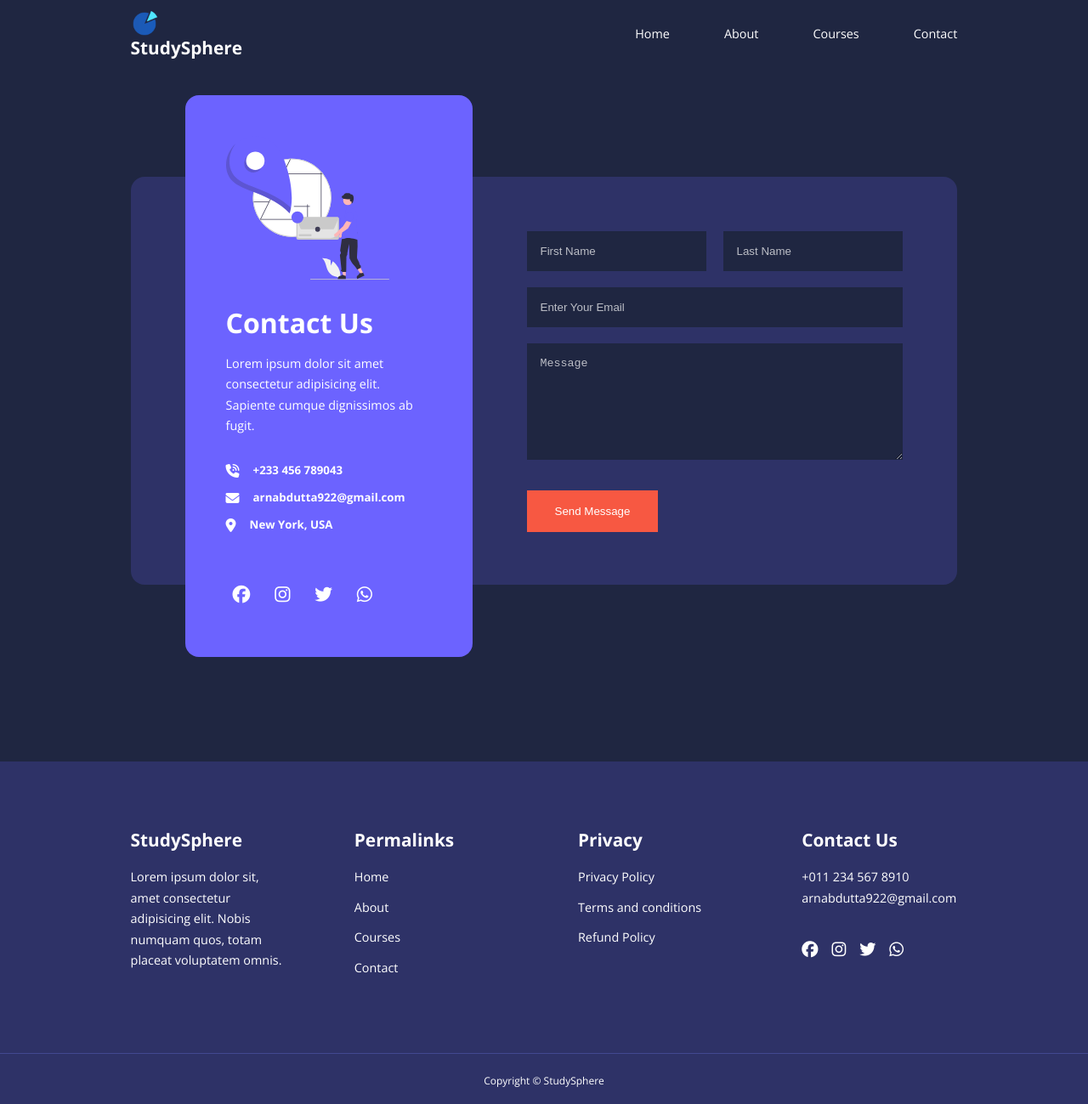
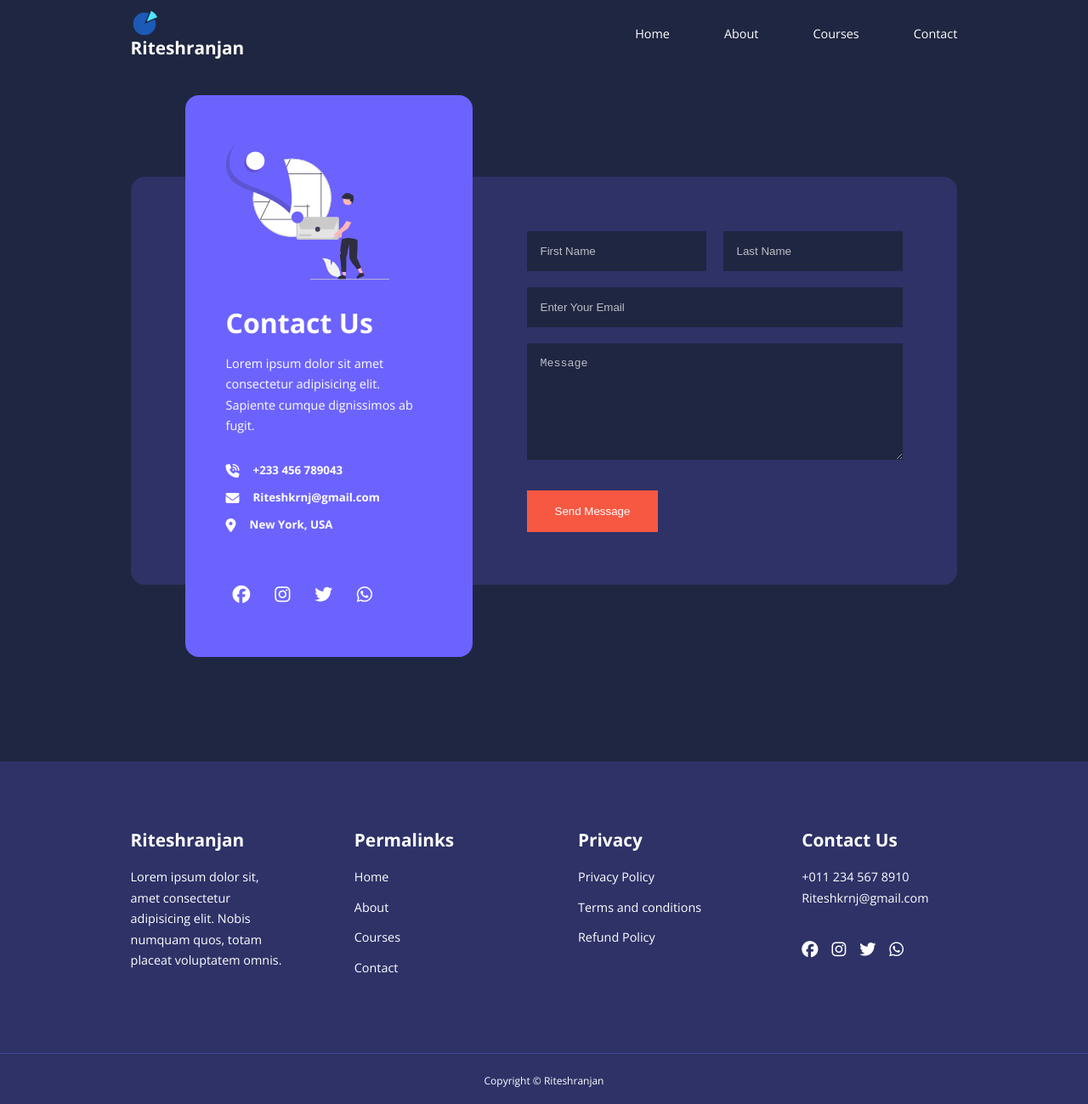
Before and after one commit to riteshranjan111/Online-Education, a plain HTML site: page contact.html in a window 1280 px wide. Shown: the whole page at 85% size. Drawn offline with nearby package versions, Linux system fonts and the light colour scheme.

Commit message:
Update contact.html

```diff
--- a/contact.html
+++ b/contact.html
@@ -14,7 +14,7 @@
     <nav>
         <div class="container nav__container">
 
-            <a href="index.html"><img src="./images/icon.png" alt="404"><h4>StudySphere</h4></a>
+            <a href="index.html"><img src="./images/icon.png" alt="404"><h4>Riteshranjan</h4></a>
             <ul class="nav__menu">
                 <li><a href="index.html">Home</a></li>
                 <li><a href="about.html">About</a></li>
@@ -45,7 +45,7 @@
 
                     <li>
                         <i class="fa-solid fa-envelope"></i>
-                        <h5>arnabdutta922@gmail.com</h5>
+                        <h5>Riteshkrnj@gmail.com</h5>
                     </li>
 
                     <li>
@@ -77,7 +77,7 @@
     <footer>
         <div class="container footer__container">
             <div class="footer__1">
-                <a href="index.html" class="footer__logo"><h4>StudySphere</h4></a>
+                <a href="index.html" class="footer__logo"><h4>Riteshranjan</h4></a>
                 <p>Lorem ipsum dolor sit, amet consectetur adipisicing elit. Nobis numquam quos, totam placeat voluptatem omnis.</p>
             </div>
 
@@ -104,7 +104,7 @@
                 <h4>Contact Us</h4>
                 <div>
                     <p>+011 234 567 8910</p>
-                    <p>arnabdutta922@gmail.com</p>
+                    <p>Riteshkrnj@gmail.com</p>
                 </div>
 
                 <ul class="footer__socials">
@@ -116,7 +116,7 @@
             </div>
         </div>
             <div class="footer__copyright">
-                <small>Copyright &copy; StudySphere</small>
+                <small>Copyright &copy; Riteshranjan</small>
             </div>
     </footer>
 
```
